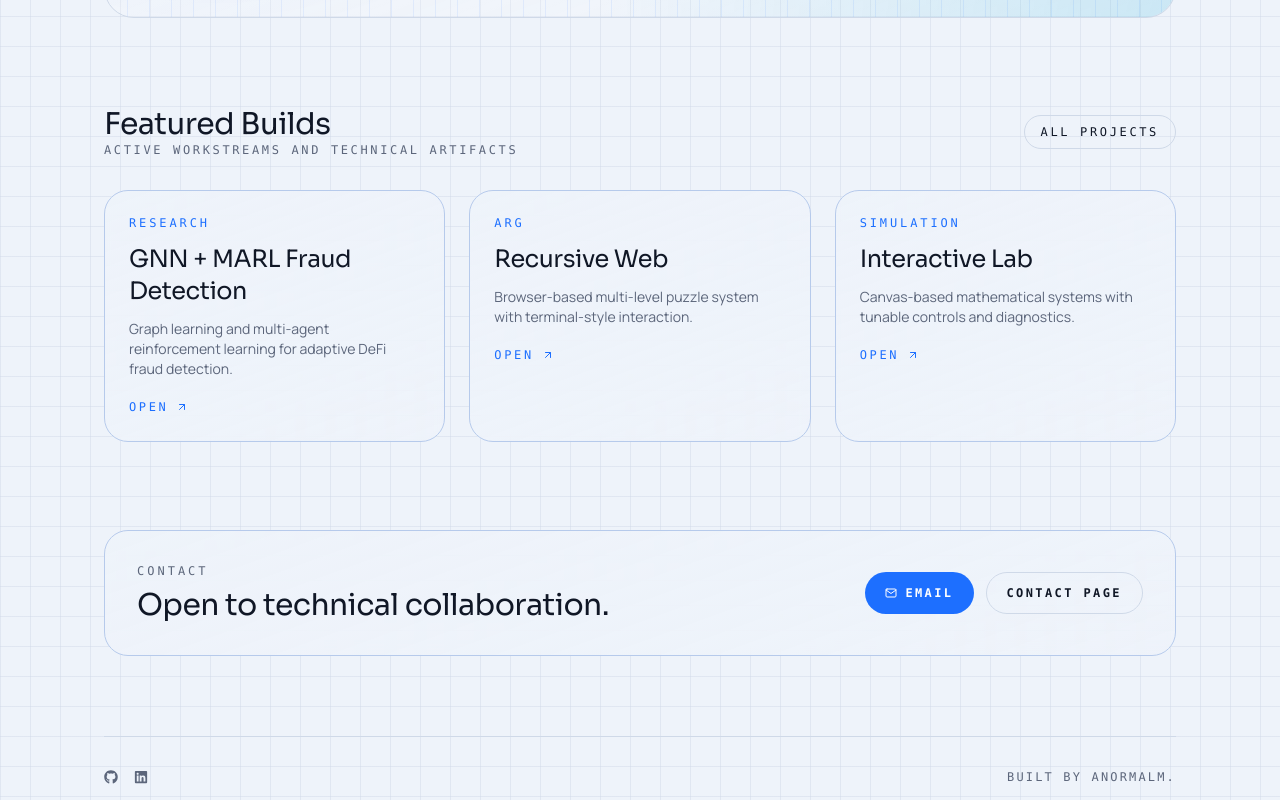
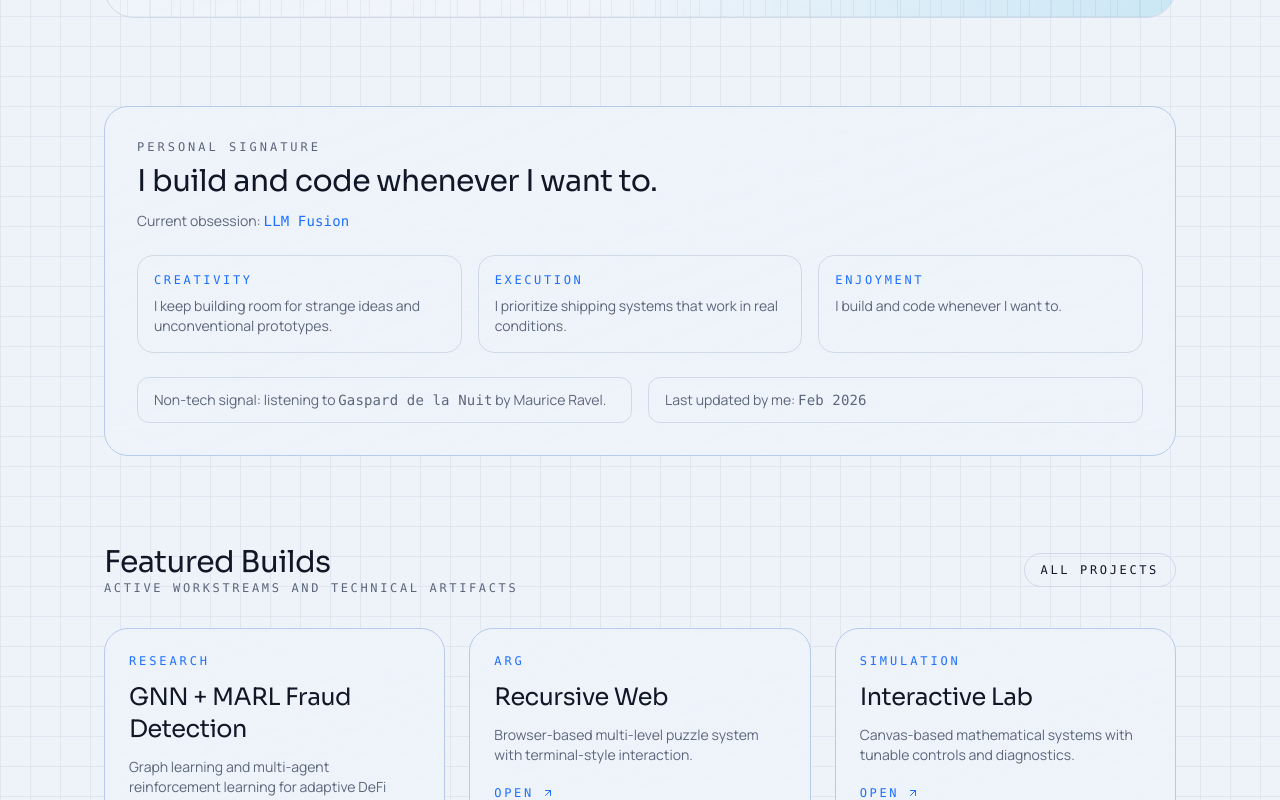
Before and after one commit to Anormalm/anormalm.github.io, a React (Vite) app: page / in a window 1280 px wide. Shown: the part 600-1400 px from the top of the page. Built offline with nearby package versions, Linux system fonts and the light colour scheme.

Commit message:
add personal signature section on homepage

```diff
--- a/src/pages/Home.jsx
+++ b/src/pages/Home.jsx
@@ -30,6 +30,21 @@ const STATUS = [
   { label: 'Runtime', value: 'Stable', tone: 'text-emerald-500' },
   { label: 'Focus', value: 'ML + Systems', tone: 'text-[var(--accent)]' },
   { label: 'Mode', value: 'Build', tone: 'text-sky-500' },
+];
+
+const PERSONAL_PRINCIPLES = [
+  {
+    title: 'Creativity',
+    detail: 'I keep building room for strange ideas and unconventional prototypes.',
+  },
+  {
+    title: 'Execution',
+    detail: 'I prioritize shipping systems that work in real conditions.',
+  },
+  {
+    title: 'Enjoyment',
+    detail: 'I build and code whenever I want to.',
+  },
 ];
 
 const Home = () => {
@@ -141,6 +156,36 @@ const Home = () => {
       </section>
 
       <section className="section pt-2">
+        <div className="tech-panel rounded-3xl p-8">
+          <div className="font-mono text-xs uppercase tracking-[0.25em] text-[var(--muted)]">Personal Signature</div>
+          <h2 className="font-display mt-2 text-3xl">
+            I build and code whenever I want to.
+          </h2>
+          <p className="mt-3 text-sm text-[var(--muted)]">
+            Current obsession: <span className="font-mono text-[var(--accent)]">LLM Fusion</span>
+          </p>
+
+          <div className="mt-6 grid gap-4 md:grid-cols-3">
+            {PERSONAL_PRINCIPLES.map((item) => (
+              <div key={item.title} className="rounded-2xl border border-[var(--line)] bg-[var(--paper)]/70 p-4">
+                <div className="font-mono text-xs uppercase tracking-[0.22em] text-[var(--accent)]">{item.title}</div>
+                <p className="mt-2 text-sm text-[var(--muted)]">{item.detail}</p>
+              </div>
+            ))}
+          </div>
+
+          <div className="mt-6 grid gap-4 md:grid-cols-2">
+            <div className="rounded-xl border border-[var(--line)] bg-[var(--paper)]/70 px-4 py-3 text-sm text-[var(--muted)]">
+              Non-tech signal: listening to <span className="font-mono">Gaspard de la Nuit</span> by Maurice Ravel.
+            </div>
+            <div className="rounded-xl border border-[var(--line)] bg-[var(--paper)]/70 px-4 py-3 text-sm text-[var(--muted)]">
+              Last updated by me: <span className="font-mono">Feb 2026</span>
+            </div>
+          </div>
+        </div>
+      </section>
+
+      <section className="section pt-2">
         <div className="flex items-center justify-between gap-4">
           <div>
             <h2 className="font-display text-3xl">Featured Builds</h2>
--- a/src/pages/Projects.jsx
+++ b/src/pages/Projects.jsx
@@ -1,4 +1,3 @@
-import { useState } from 'react';
 import ProjectCard from '../components/ProjectCard';
 
 const PROJECTS = [
@@ -46,8 +45,6 @@ const PROJECTS = [
 ];
 
 const Projects = () => {
-  const [systemView, setSystemView] = useState(true);
-
   return (
     <div className="min-h-screen">
       <section className="section">
@@ -57,19 +54,11 @@ const Projects = () => {
               <div className="font-mono text-xs uppercase tracking-[0.25em] text-[var(--muted)]">Projects</div>
               <h1 className="font-display text-4xl">Systems, products, and applied research.</h1>
               <p className="mt-3 max-w-2xl text-sm text-[var(--muted)]">
-              Project index covering production builds, prototypes, and engineering experiments.
+                Project index covering production builds, prototypes, and engineering experiments.
               </p>
             </div>
-            <div className="flex items-center gap-3">
-              <button
-                onClick={() => setSystemView((prev) => !prev)}
-                className="font-mono rounded-full border border-[var(--line)] px-4 py-2 text-xs uppercase tracking-[0.2em] text-[var(--muted)] transition hover:border-[var(--accent)]"
-              >
-                {systemView ? 'System View On' : 'System View Off'}
-              </button>
-              <div className="font-mono rounded-full border border-[var(--line)] px-4 py-2 text-xs uppercase tracking-[0.2em] text-[var(--muted)]">
-                Updated Feb 2026
-              </div>
+            <div className="font-mono rounded-full border border-[var(--line)] px-4 py-2 text-xs uppercase tracking-[0.2em] text-[var(--muted)]">
+              Updated Feb 2026
             </div>
           </div>
         </div>
@@ -81,7 +70,6 @@ const Projects = () => {
               title={project.title}
               description={project.description}
               link={project.link}
-              systemView={systemView}
             />
           ))}
         </div>
```
